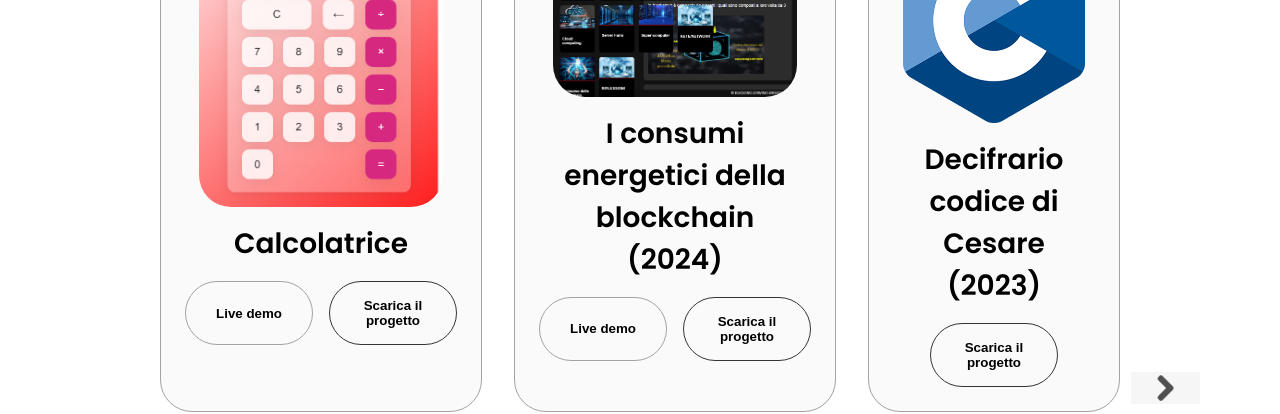
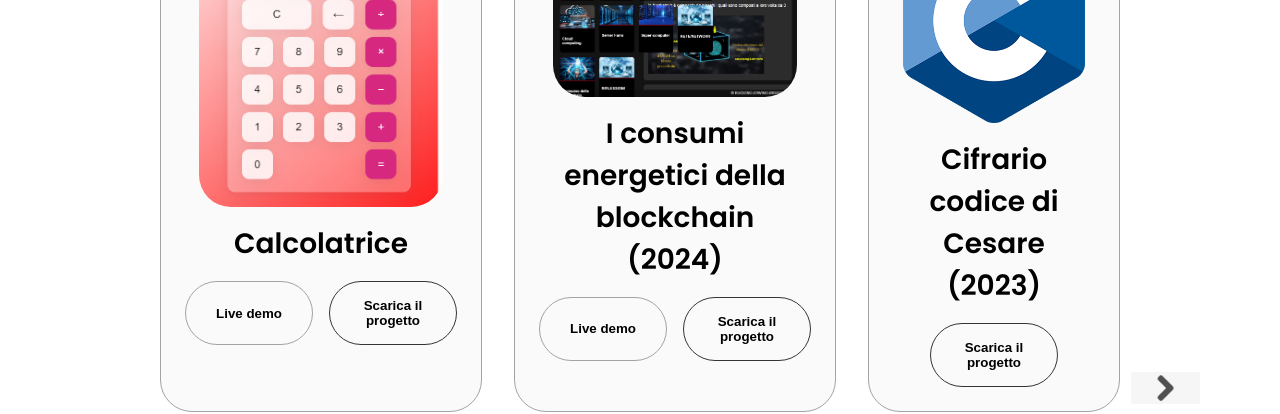
Before and after one commit to AndreaBucigno/sito.com, a plain HTML site: page index.html in a window 1280 px wide. Shown: the part 2700-3114 px from the top of the page. Drawn offline with Linux system fonts and the light colour scheme.

Commit message:
Update index.html

```diff
--- a/index.html
+++ b/index.html
@@ -238,7 +238,7 @@
                 class="project-img"
               />
             </div>
-            <h2 class="experience-sub-title project-title">Decifrario codice di Cesare (2023)</h2>
+            <h2 class="experience-sub-title project-title">Cifrario codice di Cesare (2023)</h2>
             <div class="btn-container">
               <a href="/c" download="c.c">
                 <button
```
